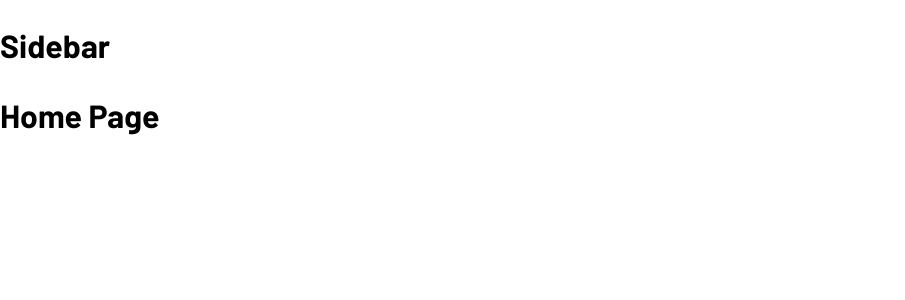
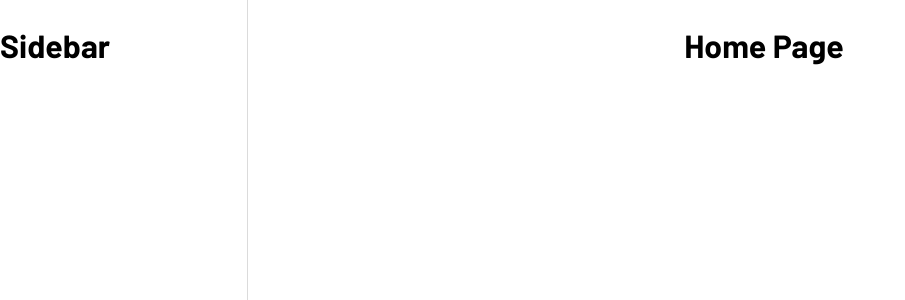
Before and after one commit to DinhQuanELV/SocialNetwork, a React (Create React App) app in the folder frontend/: page / in a window 1280 px wide. Shown: the top 300 px of the page, without its empty margins (0-905 px from the left). Built offline with nearby package versions, Linux system fonts and the light colour scheme.

Commit message:
build layout

```diff
--- /dev/null
+++ b/frontend/src/Layouts/SidebarOnly/SidebarOnly.module.scss
@@ -0,0 +1,10 @@
+.wrapper {
+  display: flex;
+  flex-direction: row;
+}
+
+.content {
+  display: flex;
+  justify-content: center;
+  flex: 1;
+}
--- a/frontend/src/Layouts/SidebarOnly/index.jsx
+++ b/frontend/src/Layouts/SidebarOnly/index.jsx
@@ -1,12 +1,15 @@
-import Sidebar from '../components/Sidebar';
+import classNames from 'classnames/bind';
+
+import styles from './SidebarOnly.module.scss';
+import Sidebar from '~/Layouts/components/Sidebar';
+
+const cx = classNames.bind(styles);
 
 const DefaultLayout = ({ children }) => {
   return (
-    <div>
+    <div className={cx('wrapper')}>
       <Sidebar />
-      <div>
-        <div>{children}</div>
-      </div>
+      <div className={cx('content')}>{children}</div>
     </div>
   );
 };
--- /dev/null
+++ b/frontend/src/Layouts/components/Header/index.jsx
@@ -0,0 +1,5 @@
+const Header = () => {
+  return <h1>Header</h1>;
+};
+
+export default Header;
--- /dev/null
+++ b/frontend/src/Layouts/components/Sidebar/Sidebar.module.scss
@@ -0,0 +1,5 @@
+.wrapper {
+  width: 248px;
+  height: 600px;
+  border-right: 1px solid #dbdbdb;
+}
--- a/frontend/src/Layouts/components/Sidebar/index.jsx
+++ b/frontend/src/Layouts/components/Sidebar/index.jsx
@@ -1,5 +1,14 @@
+import classNames from 'classnames/bind';
+import styles from './Sidebar.module.scss';
+
+const cx = classNames.bind(styles);
+
 const Sidebar = () => {
-  return <h1>Sidebar</h1>;
+  return (
+    <aside className={cx('wrapper')}>
+      <h1>Sidebar</h1>
+    </aside>
+  );
 };
 
 export default Sidebar;
--- a/frontend/src/components/GlobalStyles/GlobalStyles.scss
+++ b/frontend/src/components/GlobalStyles/GlobalStyles.scss
@@ -6,6 +6,8 @@
 }
 
 * {
+  margin: 0;
+  padding: 0;
   box-sizing: border-box;
 }
 
```
